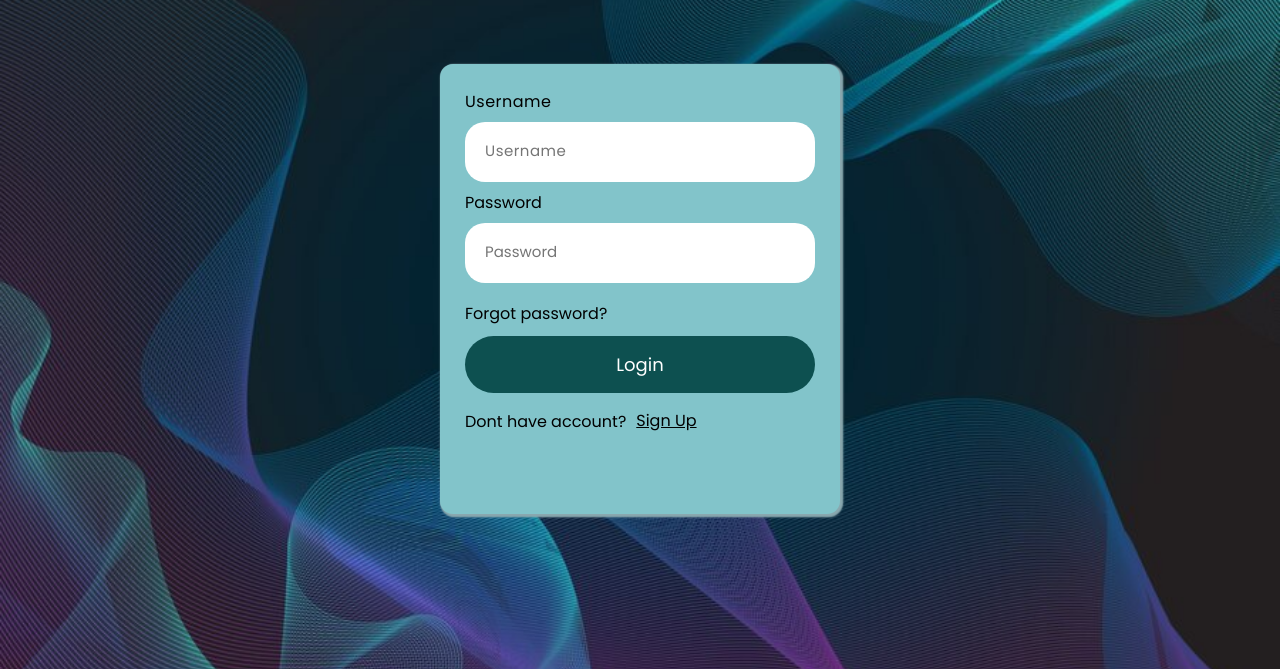
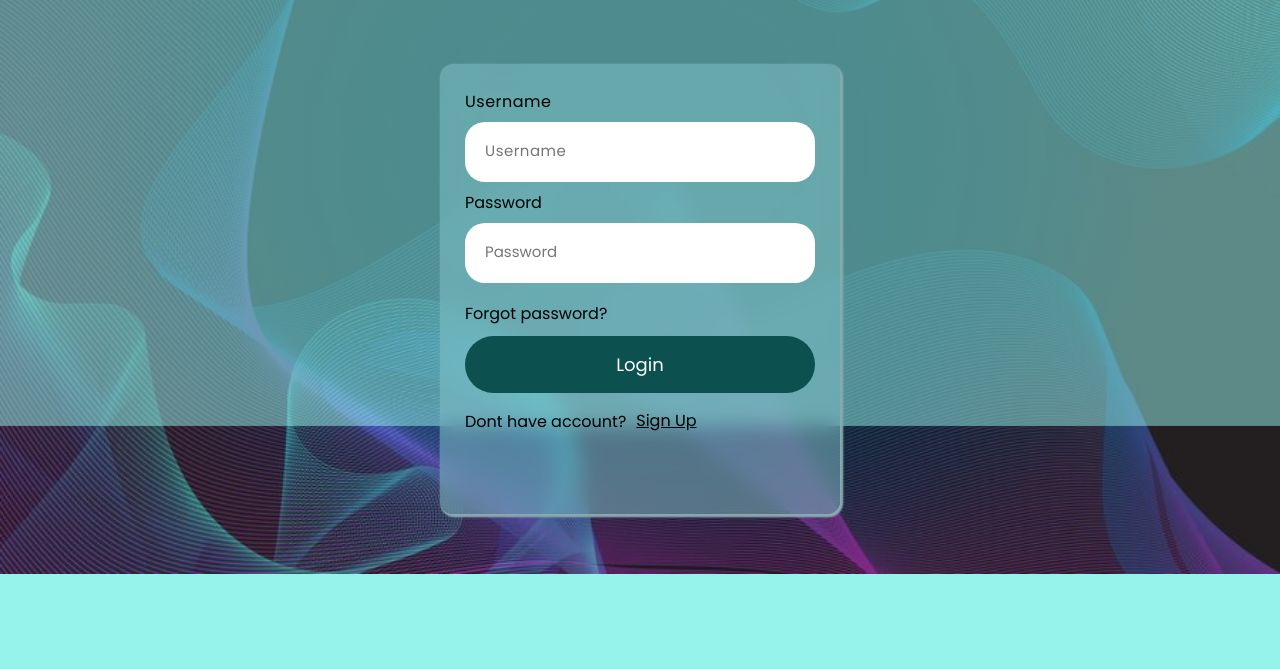
Before and after one commit to rodrigomarcelo643/LoginActivity, a plain HTML site: page Activity/index.html in a window 1280 px wide. Shown: the part 131-800 px from the top of the page. Drawn offline with Linux system fonts and the light colour scheme.

Commit message:
Update index.css

```diff
--- a/Activity/index.css
+++ b/Activity/index.css
@@ -6,9 +6,10 @@
 body {
 
     background-color: rgb(150, 243, 235);
-    background-image:url(bg.jpg);
-
-    background-size:cover;
+    background-image: linear-gradient(rgba(150, 243, 235, 0.5), rgba(150, 243, 235, 0.5)), url('bg.jpg');
+    background-size: cover;
+    background-repeat: no-repeat;
+    background-position: center;
 
     }
     .title{
@@ -81,23 +82,23 @@ body {
         align-items: center;
         align-content:center;
     }
-    .container {
-        padding: 25px;
-        position:relative;
-        top:6rem;
-        background-color: rgb(130, 196, 202);
-        opacity: 50;
-        display:block;
-        border-radius:13px;
-        box-shadow: 0.1rem 0.1rem 0.1rem 0.1rem rgb(137, 168, 175);
-        justify-content: center;
-        align-items: center;
-        width:400px;
-        height:450px;
-        backdrop-filter:blur(10px)
-        max-width:400px;
+.container {
+    padding: 25px;
+    position: relative;
+    top: 6rem;
+    background-color: rgba(130, 196, 202, 0.5);
+    display: block;
+    border-radius: 13px;
+    box-shadow: 0.1rem 0.1rem 0.1rem 0.1rem rgb(137, 168, 175);
+    justify-content: center;
+    align-items: center;
+    width: 400px;
+    height: 450px;
+    backdrop-filter: blur(10px);
+    -webkit-backdrop-filter: blur(10px);
+    max-width: 400px;
+}
 
-    }
     .sign-up-redirection{
         display:flex;
         margin-top:-20px;
```
